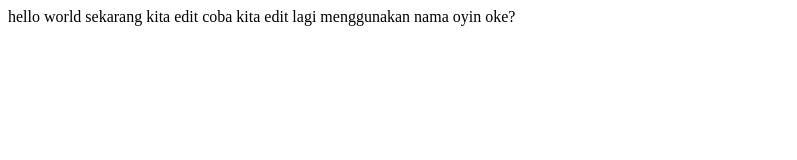
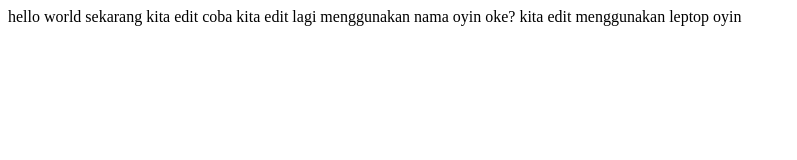
Before and after one commit to rahmaoyinsekar/pemanasan, a plain HTML site: page index.html in a window 1280 px wide. Shown: the whole page, without its empty margins (0-797 px from the left). Drawn offline with Linux system fonts and the light colour scheme.

Commit message:
yang ngedit oyin 19/11/2026

```diff
--- a/index.html
+++ b/index.html
@@ -9,5 +9,6 @@
     hello world
     sekarang kita edit
     coba kita edit lagi menggunakan nama oyin oke?
+    kita edit menggunakan leptop oyin
 </body>
 </html>
```
